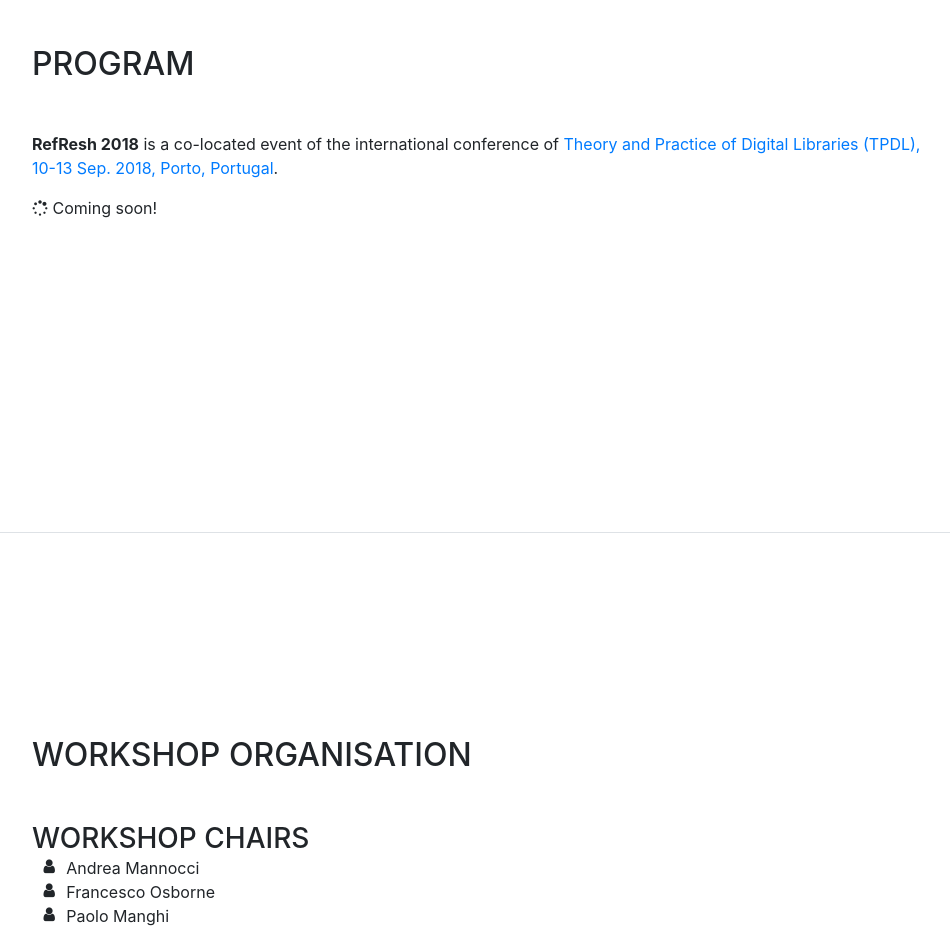
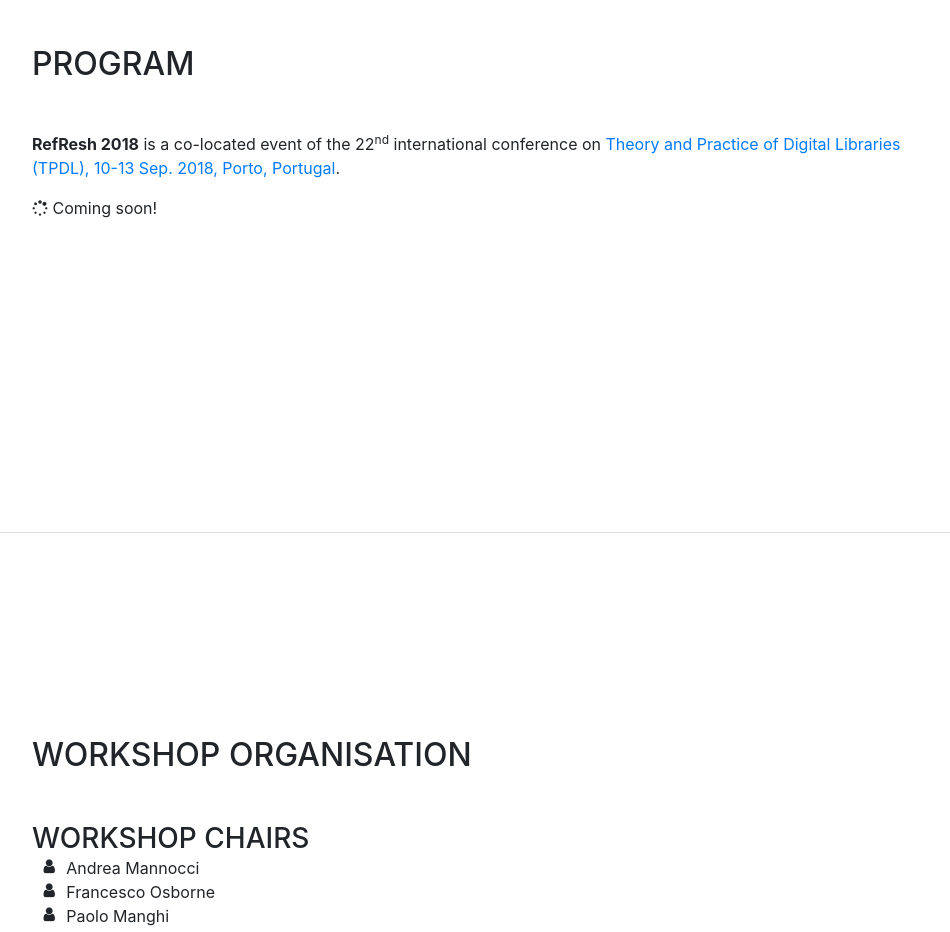
Before and after one commit to andremann/RefResh-2020, a website with bundled scripts: page index.html in a window 1280 px wide. Shown: the part 2940-3872 px from the top of the page, without its empty margins (288-1238 px from the left). Built offline with nearby package versions, Linux system fonts and the light colour scheme; a web font is replaced by a local one.

Commit message:
first complete draft

```diff
--- a/index.html
+++ b/index.html
@@ -217,7 +217,7 @@
           <div class="my-auto">
             <h2 class="mb-5">Program</h2>
             <p>
-              <strong>RefResh 2018</strong> is a co-located event of the international conference of <a href="http://www.tpdl.eu/tpdl2018/">Theory and Practice of Digital Libraries (TPDL), 10-13 Sep. 2018, Porto, Portugal</a>.
+              <strong>RefResh 2018</strong> is a co-located event of the 22<sup>nd</sup> international conference on <a href="http://www.tpdl.eu/tpdl2018/">Theory and Practice of Digital Libraries (TPDL), 10-13 Sep. 2018, Porto, Portugal</a>.
             </p>
             <p class="mb-0"><i class="fa fa-spinner"></i> Coming soon!</p>
           </div>
```
